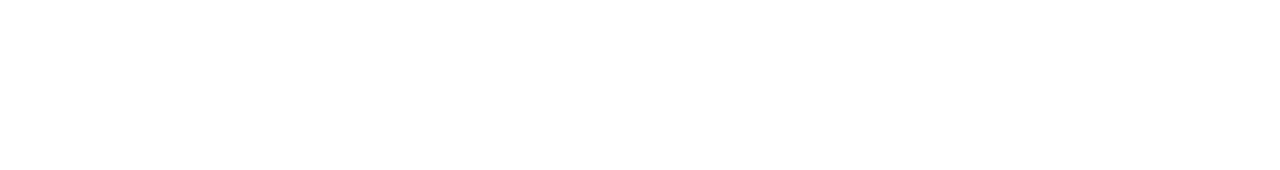
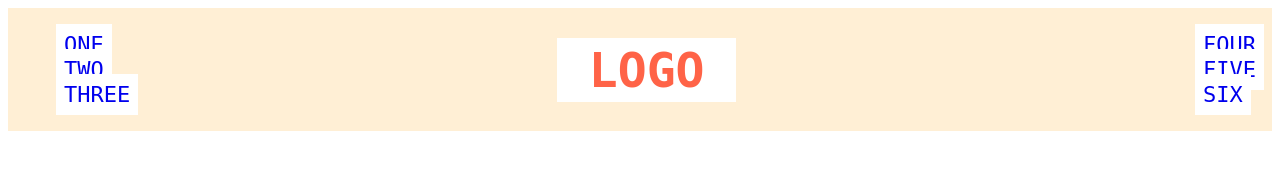
Before and after one commit to Amar103j/css-exercises, a plain HTML site: page project1/index.html in a window 1280 px wide. Drawn offline with Linux system fonts and the light colour scheme.

Commit message:
Add all changes

```diff
--- a/project1/index.html
+++ b/project1/index.html
@@ -3,12 +3,34 @@
 <head>
     <meta charset="UTF-8">
     <meta name="viewport" content="width=device-width, initial-scale=1.0">
-    <title>Sonom</title>
+    <title>Practice</title>
+    <link rel="stylesheet" href = "style.css">
 </head>
 <body>
-    <h1>
+    <div class="header">
+            <div>
+                <ul>
+                    <li><a href="#">ONE</a></li>
+                    <li><a href="#">TWO</a></li>
+                    <li><a href="#">THREE</a></li>
 
-    </h1>
+                </ul>
+            </div>
 
+
+
+        <div class = "logo">
+            LOGO
+        </div>
+
+        <div>
+            <ul>
+                <li><a href="#">FOUR</a></li>
+                <li><a href="#">FIVE</a></li>
+                <li><a href="#">SIX</a></li>
+                <li></li>
+            </ul>
+        </div>
+    </div>
 </body>
 </html>
--- /dev/null
+++ b/project1/style.css
@@ -0,0 +1,32 @@
+.logo {
+    font-size: 48px;
+    font-weight: 900;
+    color: tomato;
+    background: white;
+    padding: 4px 32px;
+}
+
+.header {
+    font-family: 'monospace';
+    background: papayawhip;
+}
+
+
+ul {
+    list-style-type: none;
+}
+
+a {
+    font-size: 22px;
+    background: white;
+    padding: 8px;
+    text-decoration: none;;
+
+}
+
+.header {
+    padding: 8px;
+    display: flex;
+    align-items: center;
+    justify-content: space-between;
+}
```
